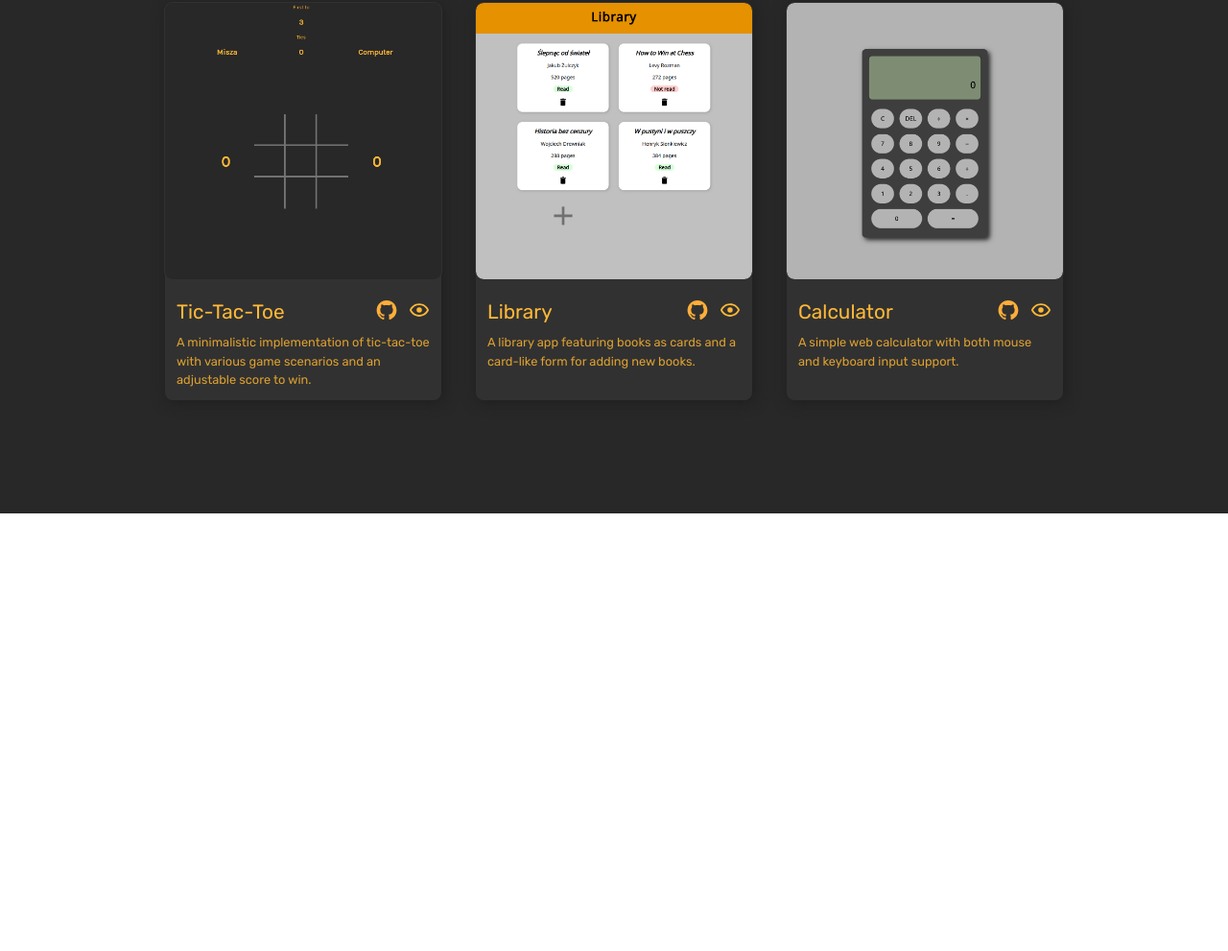
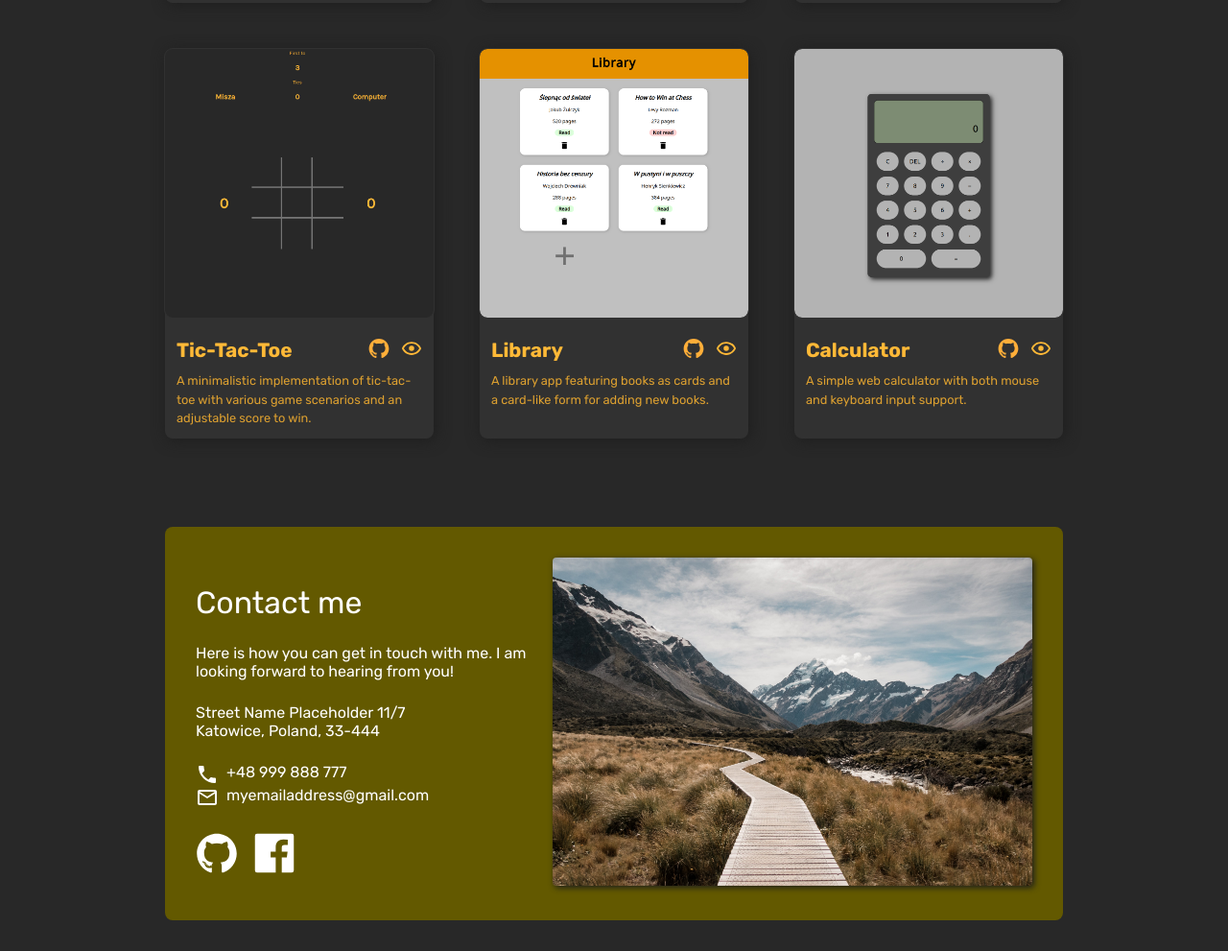
Before and after one commit to dziubenzo/homepage, a website built with webpack: page src/template.html in a window 1280 px wide. Shown: the part 1103-2094 px from the top of the page at 96% size. Before the commit the page ends 1638 px from the top, so only its background shows below. Built offline with nearby package versions, Linux system fonts and the light colour scheme; files whose address does not match are found by name.

Commit message:
Create footer

```diff
--- a/src/css/_utilities.scss
+++ b/src/css/_utilities.scss
@@ -6,7 +6,7 @@ html {
   --light-bg-colour: rgb(99, 89, 0);
   --main-colour: rgb(255, 185, 55);
   --secondary-colour: rgb(221, 160, 48);
-  --header-shadow: 2px 2px 6px var(--shadow-colour);
+  --header-footer-shadow: 2px 2px 6px var(--shadow-colour);
   --shadow-colour: rgb(30, 30, 30);
   --card-shadow: 2px 2px 15px var(--shadow-colour);
   --project-card-bg-colour: rgb(49, 49, 49);
--- a/src/css/main.scss
+++ b/src/css/main.scss
@@ -23,8 +23,8 @@ img[alt*='Icon'] {
 body {
   background: linear-gradient(
     169deg,
-    var(--light-bg-colour) 30%,
-    var(--bg-colour) 30% 100%
+    var(--light-bg-colour) 24%,
+    var(--bg-colour) 24% 100%
   );
   color: var(--main-colour);
   display: flex;
@@ -33,11 +33,9 @@ body {
 
 .container {
   max-width: 1000px;
-  // max-height: 100svh;
   display: grid;
   grid-template-columns: auto;
-  // grid-template-rows: 1fr 5fr 1fr;
-  row-gap: 48px;
+  row-gap: 92px;
   padding: 2em;
 }
 
@@ -53,7 +51,7 @@ header {
       img {
         max-width: 100%;
         border-radius: 4px;
-        box-shadow: var(--header-shadow);
+        box-shadow: var(--header-footer-shadow);
       }
 
       .caption {
@@ -75,7 +73,7 @@ header {
     .about-me {
       background-color: var(--bg-colour);
       padding: 1em;
-      box-shadow: var(--header-shadow);
+      box-shadow: var(--header-footer-shadow);
     }
 
     .about-me-title {
@@ -105,11 +103,10 @@ main {
   .projects-title {
     padding: 1em 0;
   }
-
   .projects {
     display: grid;
     grid-template-columns: repeat(auto-fill, minmax(275px, 1fr));
-    gap: 36px;
+    gap: 48px;
 
     .project-card {
       display: flex;
@@ -141,6 +138,7 @@ main {
             font-size: 1.3rem;
             margin-right: auto;
             padding: 0.5em 0;
+            font-weight: 700;
           }
         }
 
@@ -154,6 +152,65 @@ main {
   }
 }
 
+footer {
+  display: flex;
+  align-items: center;
+  background-color: var(--light-bg-colour);
+  border-radius: 8px;
+  color: rgb(255, 255, 255);
+  padding: 2em;
+
+  img[alt*='Icon'] {
+    filter: invert(100%) sepia(100%) saturate(0%) hue-rotate(157deg)
+      brightness(104%) contrast(104%);
+    width: 24px;
+  }
+
+  .contact-me {
+    .contact-me-title {
+      padding: 0.5em 0;
+    }
+
+    .contact-me-description {
+      padding-top: 0.5em;
+    }
+
+    .contact-me-address-line-1 {
+      padding-top: 1.5em;
+    }
+
+    .contact-me-address-line-2 {
+      padding-bottom: 1.5em;
+    }
+
+    .phone-line,
+    .email-line {
+      display: flex;
+      gap: 8px;
+    }
+
+    .contact-me-icons {
+      margin-top: 1.5em;
+      display: flex;
+      gap: 16px;
+
+      img {
+        width: 44px;
+      }
+    }
+  }
+
+  .image-footer {
+    max-width: 500px;
+
+    img {
+      max-width: 100%;
+      border-radius: 4px;
+      box-shadow: var(--header-footer-shadow);
+    }
+  }
+}
+
 // Load media queries
 // Goes at the end
 @include media.queries;
--- a/src/js/main.js
+++ b/src/js/main.js
@@ -9,6 +9,8 @@ import todoListSrc from '../assets/todo-list.png';
 import ticTacToeSrc from '../assets/tic-tac-toe.png';
 import librarySrc from '../assets/library.png';
 import calculatorSrc from '../assets/calculator.png';
+import phoneIconSrc from '../assets/phone.svg';
+import emailIconSrc from '../assets/email.svg';
 
 function loadImages() {
   const facebookIcons = document.querySelectorAll('img[alt="Facebook Icon"]');
@@ -37,6 +39,10 @@ function loadImages() {
   libraryScreenshot.src = librarySrc;
   const calculatorScreenshot = document.querySelector('img[alt*="Calculator"]');
   calculatorScreenshot.src = calculatorSrc;
+  const phoneIcon = document.querySelector('img[alt="Phone Icon"]');
+  phoneIcon.src = phoneIconSrc;
+  const emailIcon = document.querySelector('img[alt="Email Icon"]');
+  emailIcon.src = emailIconSrc;
 }
 
 loadImages();
--- a/src/template.html
+++ b/src/template.html
@@ -210,17 +210,42 @@
       </main>
       <footer>
         <div class="contact-me">
-          <h1 class="contact-me-title"></h1>
-          <p class="contact-me-description"></p>
-          <p class="contact-me-address"></p>
-          <p class="phone-number"></p>
-          <p class="email-address"></p>
+          <h1 class="contact-me-title">Contact me</h1>
+          <p class="contact-me-description">
+            Here is how you can get in touch with me. I am looking forward to
+            hearing from you!
+          </p>
+          <p class="contact-me-address-line-1">
+            Street Name Placeholder 11/7
+          </p>
+          <p class="contact-me-address-line-2">Katowice, Poland, 33-444</p>
+          <div class="phone-line">
+            <img src="" alt="Phone Icon" />
+            <p class="phone-number">+48 999 888 777</p>
+          </div>
+          <div class="email-line">
+            <img src="" alt="Email Icon" />
+            <p class="email-address">myemailaddress@gmail.com</p>
+          </div>
           <div class="contact-me-icons">
-            <img src="" alt="" /><img src="" alt="" /><img src="" alt="" />
+            <a
+              href="https://github.com/dziubenzo/"
+              target="_blank"
+              rel="noopener noreferrer"
+              aria-label="Developer's GitHub page, opens in new tab"
+              ><img src="" alt="" /><img src="" alt="GitHub Icon" />
+            </a>
+            <a
+              href="http://facebook.com"
+              target="_blank"
+              rel="noopener noreferrer"
+              aria-label="Developer's Facebook page, opens in new tab"
+              ><img src="" alt="Facebook Icon"
+            /></a>
           </div>
         </div>
         <div class="image-footer">
-          <img src="" alt="" />
+          <img src=".//assets/image-footer.jpg" alt="" />
         </div>
       </footer>
     </div>
```
Also changed, not shown: src/assets/email.svg (added), src/assets/image-footer.jpg (added), src/assets/phone.svg (added).
